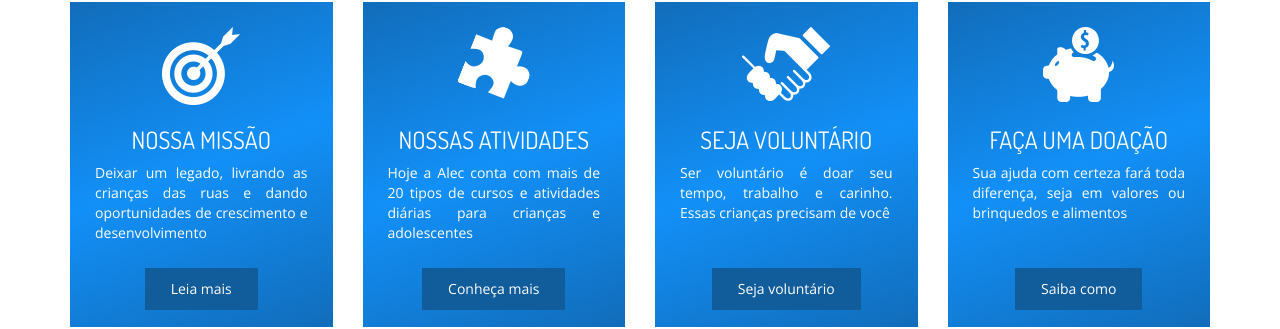
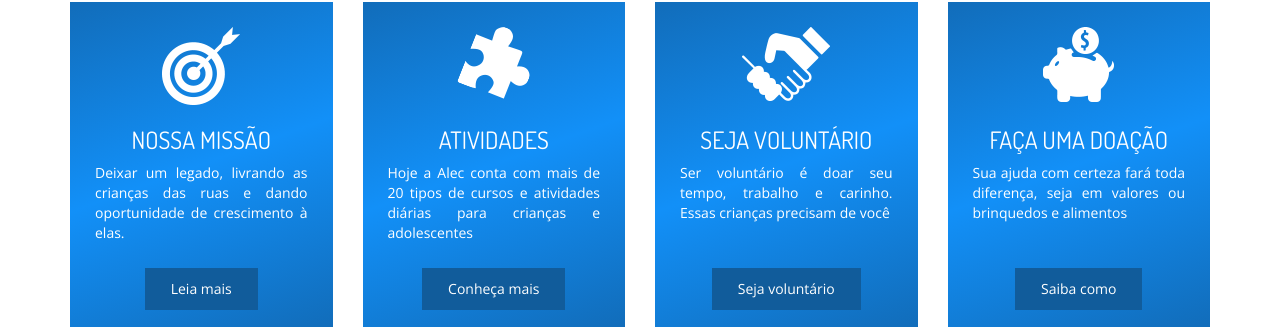
Before and after one commit to eusoualec/eusoualec.github.io, a Jekyll site: the page built from index.html, in a window 1280 px wide. Shown: the part 659-988 px from the top of the page. Built offline with Jekyll 4.4.1, drawn with Linux system fonts in a browser that asks for light colours; nearby versions of some CDN libraries.

Commit message:
Corrige responsividade na home
Em destaques o tamanho do texto influenciava na responsividade do site

```diff
--- a/_includes/destaques.html
+++ b/_includes/destaques.html
@@ -12,7 +12,7 @@
                     <h3 class="col-title">Nossa Missão</h3>
                     <div class="col-details">
 
-                      <p>Deixar um legado, livrando as crianças das ruas e dando oportunidades de crescimento e desenvolvimento</p>
+                      <p>Deixar um legado, livrando as crianças das ruas e dando oportunidade de crescimento à elas.</p>
 
                     </div>
                     <a href="/sobre" class="btn btn-primary">Leia mais</a>
@@ -29,7 +29,7 @@
                     <div class="col-icon-wrapper">
                       <img src="assets/images/icons/programs-icon.png" alt="">
                     </div>
-                    <h3 class="col-title">Nossas atividades</h3>
+                    <h3 class="col-title">Atividades</h3>
                     <div class="col-details">
 
                       <p>Hoje a Alec conta com mais de 20 tipos de cursos e atividades diárias para crianças e adolescentes</p>
--- a/causes.html
+++ b/causes.html
@@ -314,7 +314,6 @@
 
 		                        <h4 class="cause-title">TEM MUITO MAIS... </h4>
 		                        <div class="cause-details">
-		                            A Alec oferece para dezenas de crianças mais de 20 atividades, como inglês e reforço escolar, além de ações especiais.
 		                        </div>
 
 
```
